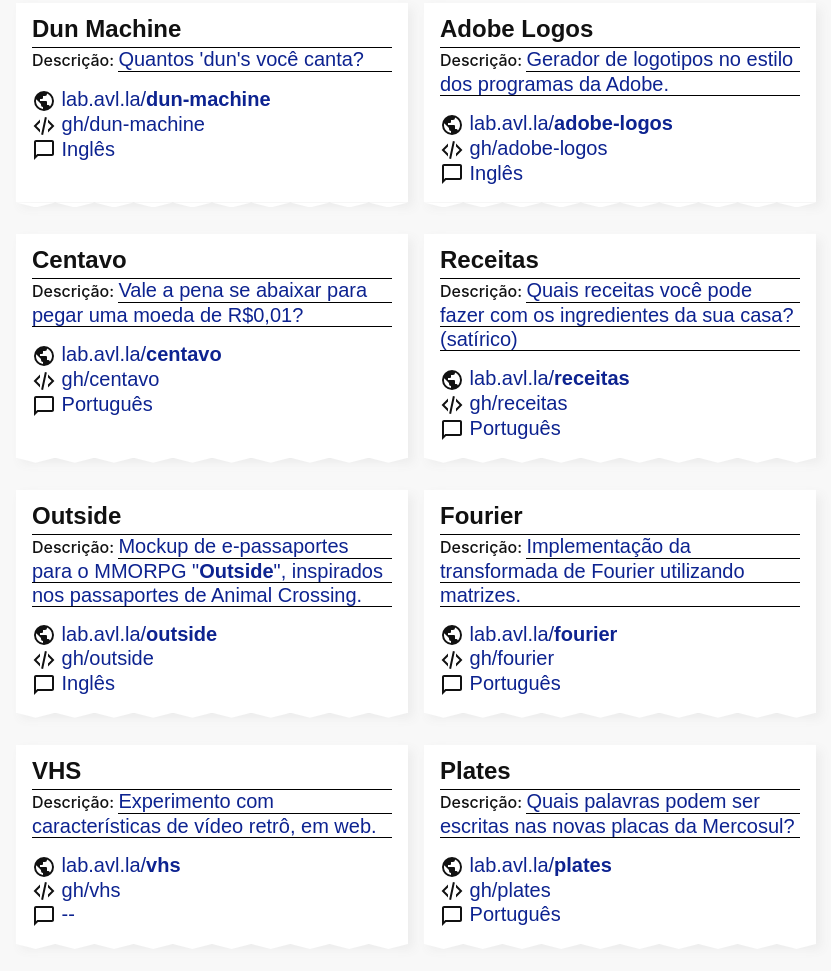
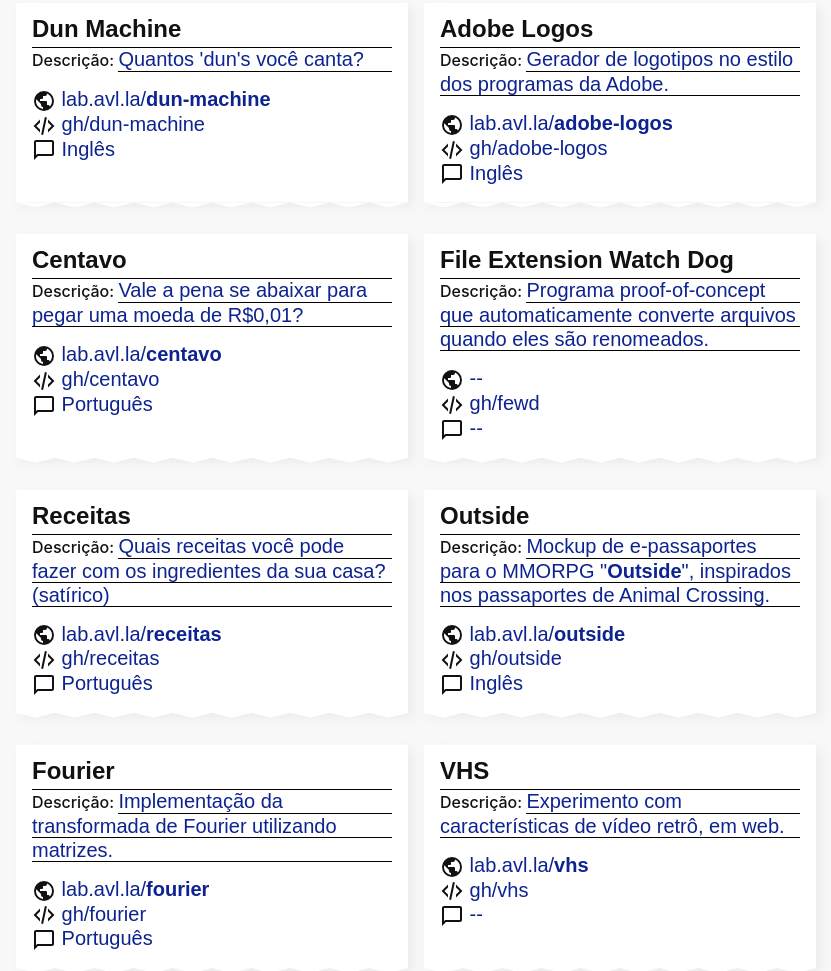
Before and after one commit to MatheusAvellar/matheusavellar.github.io, a plain HTML site: page index.html in a window 1280 px wide. Shown: the part 784-1755 px from the top of the page, without its empty margins (224-1055 px from the left). Drawn offline with Linux system fonts and the light colour scheme; a web font is replaced by a local one.

Commit message:
Add fewd

```diff
--- a/index.html
+++ b/index.html
@@ -159,6 +159,27 @@
         </article>
       </article>
       <article>
+        <h2> File Extension Watch Dog </h2>
+        <p class="description">
+          Programa proof-of-concept que automaticamente converte arquivos quando
+          eles são renomeados.
+        </p>
+        <article class="links">
+          <p>
+            <svg class="icon"><use href="#world"/></svg>
+            --
+          </p>
+          <p>
+            <svg class="icon"><use href="#code"/></svg>
+            <a href="https://github.com/MatheusAvellar/fewd">gh/fewd</a>
+          </p>
+          <p>
+            <svg class="icon"><use href="#lang"/></svg>
+            --
+          </p>
+        </article>
+      </article>
+      <article>
         <h2> Receitas </h2>
         <p class="description">
           Quais receitas você pode fazer com os ingredientes da sua casa? (satírico)
```
